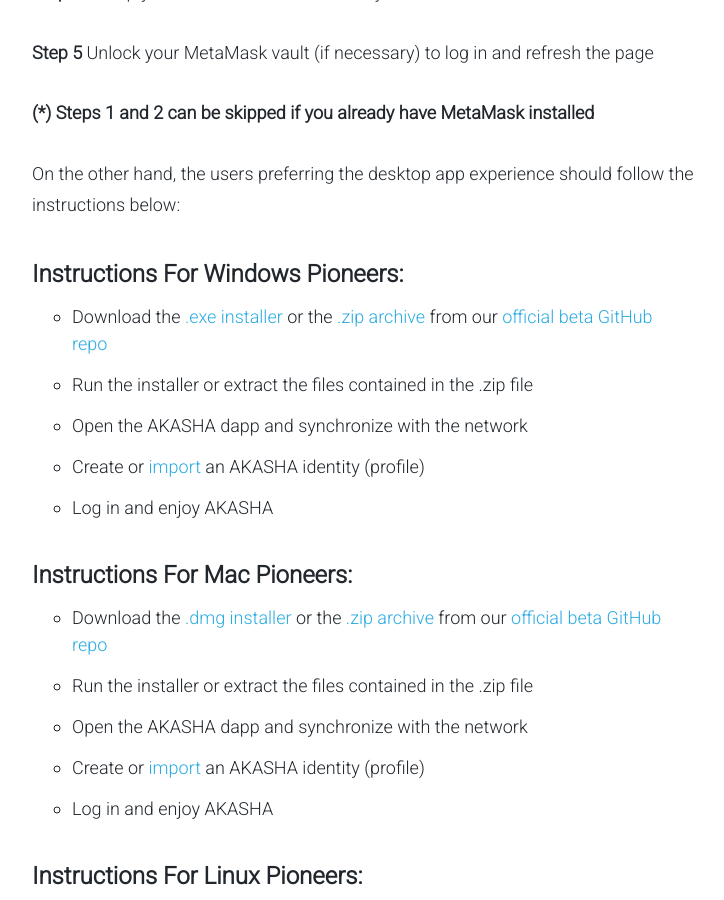
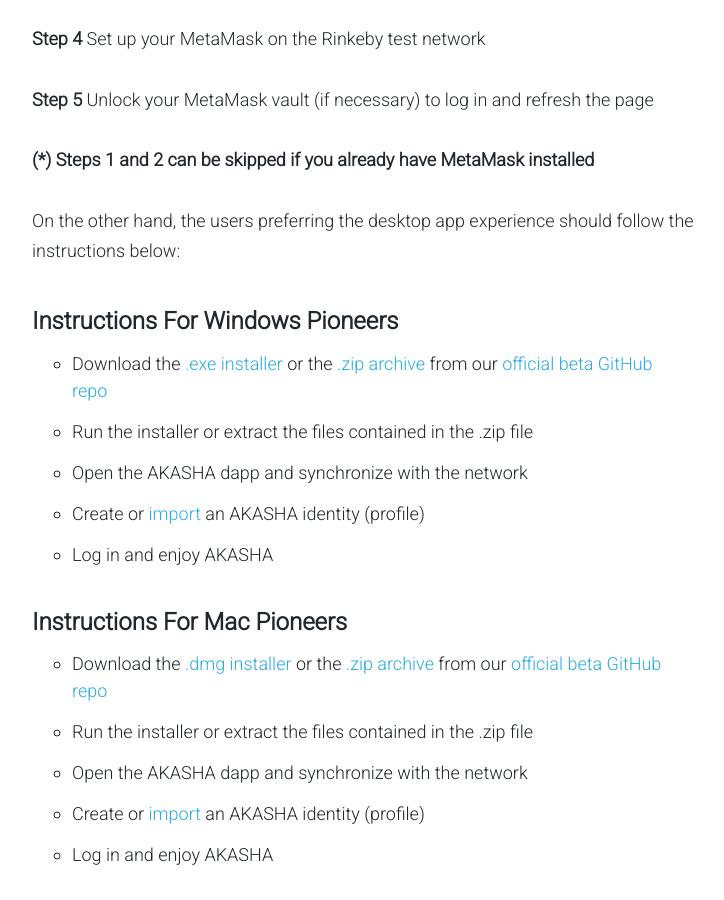
Before and after one commit to AKASHAorg/blog.akasha.world, a Jekyll site: the page built from _posts/2018-04-10-akasha-web-mend-the-gap.md, in a window 1280 px wide and 900 px high, scrolled down 9954 px. Shown: the whole window, without its empty margins (268-992 px from the left). Built offline with Jekyll 4.4.1, drawn with Linux system fonts in a browser that asks for light colours; comment, search, counter and statistics services are not loaded; some of the changed text lies outside the part shown.

Commit message:
Update 2018-04-10-akasha-web-mend-the-gap.md

```diff
--- a/_posts/2018-04-10-akasha-web-mend-the-gap.md
+++ b/_posts/2018-04-10-akasha-web-mend-the-gap.md
@@ -156,7 +158,7 @@ And now, without further ado, here is how you can get started with the web versi
 
 On the other hand, the users preferring the desktop app experience should follow the instructions below:
 
-#### Instructions For Windows Pioneers:
+#### Instructions For Windows Pioneers
 
 * Download the [.exe installer](https://github.com/AkashaProject/dapp/releases/download/0.6.2/AKASHA.Setup.0.6.2.exe){:target="_blank"} or the [.zip archive](https://github.com/AkashaProject/dapp/releases/download/0.6.2/AKASHA-0.6.2-win.zip){:target="_blank"} from our [official beta GitHub repo](https://github.com/AkashaProject/dapp/releases/tag/0.6.2){:target="_blank"}
 *	Run the installer or extract the files contained in the .zip file
@@ -164,7 +166,7 @@ On the other hand, the users preferring the desktop app experience should follow
 *	Create or [import](http://akasha.helpscoutdocs.com/article/16-how-to-migrate-accounts){:target="_blank"} an AKASHA identity (profile)
 *	Log in and enjoy AKASHA
 
-#### Instructions For Mac Pioneers:
+#### Instructions For Mac Pioneers
 
 *	Download the [.dmg installer](https://github.com/AkashaProject/dapp/releases/download/0.6.2/AKASHA-0.6.2.dmg){:target="_blank"} or the [.zip archive](https://github.com/AkashaProject/dapp/releases/download/0.6.2/AKASHA-0.6.2-mac.zip){:target="_blank"} from our [official beta GitHub repo](https://github.com/AkashaProject/dapp/releases/tag/0.6.2){:target="_blank"}
 *	Run the installer or extract the files contained in the .zip file
@@ -172,7 +174,7 @@ On the other hand, the users preferring the desktop app experience should follow
 *	Create or [import](http://akasha.helpscoutdocs.com/article/16-how-to-migrate-accounts){:target="_blank"} an AKASHA identity (profile)
 *	Log in and enjoy AKASHA
 
-#### Instructions For Linux Pioneers:
+#### Instructions For Linux Pioneers
 
 *	Download the [.deb installer](https://github.com/AkashaProject/dapp/releases/download/0.6.2/AKASHA_0.6.2_amd64.deb){:target="_blank"}, [.AppImage](https://github.com/AkashaProject/dapp/releases/download/0.6.2/AKASHA-0.6.2-x86_64.AppImage){:target="_blank"} or the [.zip archive](https://github.com/AkashaProject/dapp/releases/download/0.6.2/AKASHA-0.6.2.zip){:target="_blank"} from our [official beta GitHub repo](https://github.com/AkashaProject/dapp/releases/tag/0.6.2){:target="_blank"}
 *	Run the installer or extract the files contained in the .zip file
```
Also changed, not shown: other parts of _posts/2018-04-10-akasha-web-mend-the-gap.md (+2 -0 lines).
